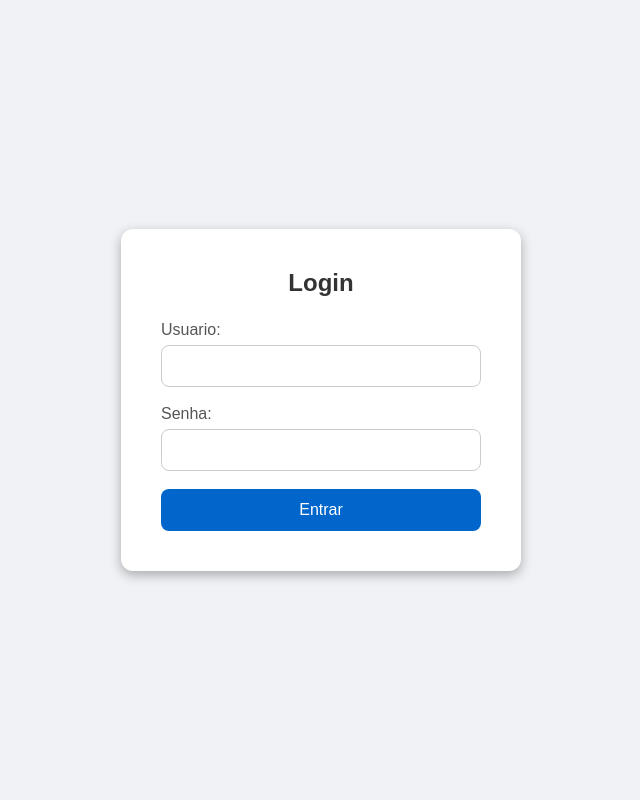
After one commit to ThalissonNG/ProjetoHqs, a Flask app: template templates/login.html in a window 1280 px wide. The commit adds this page. Shown: the whole page, without its empty margins (319-959 px from the left). Run offline with Flask 3, Linux system fonts and the light colour scheme; the template is opened without the code that fills it, so the values that code supplies are empty.

Commit message:
Login mais separação de scripts
Adicionado uma tela de login, e adicionado um script para cada tela no python visando uma melhor organização e scripts mais compactos

```diff
--- /dev/null
+++ b/app.py
@@ -0,0 +1,15 @@
+from flask import Flask
+from routes.home import home
+from routes.login import login
+
+app = Flask(__name__)
+app.secret_key = 'THALISSON'
+
+app.add_url_rule('/', view_func=login, methods=['GET', 'POST'])
+app.add_url_rule('/home', view_func=home)
+
+if __name__ == '__main__':
+    app.run(
+        debug=True,
+        host='0.0.0.0'
+    )
--- /dev/null
+++ b/static/login.css
@@ -0,0 +1,63 @@
+* {
+    box-sizing: border-box;
+    margin: 0;
+    padding: 0;
+    font-family: Arial, sans-serif;
+}
+
+body {
+    background: #f0f2f5;
+    display: flex;
+    justify-content: center;
+    align-items: center;
+    height: 100vh;
+}
+
+.login-container {
+    background: white;
+    padding: 40px;
+    border-radius: 12px;
+    box-shadow: 0 4px 12px rgba(0, 0, 0, 0.3);
+    width: 100%;
+    max-width: 400px;
+}
+
+.login-container h2 {
+    margin-bottom: 24px;
+    text-align: center;
+    color: #333;
+}
+
+.form-group {
+    margin-bottom: 18px;
+}
+
+.form-group label {
+    display: block;
+    margin-bottom: 6px;
+    color: #555;
+}
+
+.form-group input {
+    width: 100%;
+    padding: 12px;
+    border: 1px solid #ccc;
+    border-radius: 8px;
+    font-size: 14px;
+}
+
+.login-button {
+    width: 100%;
+    padding: 12px;
+    background-color: #0066cc;
+    color: white;
+    border: none;
+    border-radius: 8px;
+    font-size: 16px;
+    cursor: pointer;
+    transition: background 0.3s;
+}
+
+.login-button:hover {
+    background-color: #004c99;
+}
--- a/templates/home.html
+++ b/templates/home.html
@@ -22,7 +22,7 @@
         <ul class="list-hqs-completed">
             {%for pasta in pastas%}
             <li class="item">
-                <a href="#" target="_blank" class="link">
+                <a href="{{ url_for('login') }}" class="link">
                     <img src="/static/AssetsPowerRangers/Capas/{{pasta}}.webp" alt="{{pasta}}" class="capa">
                     <div class="divisor"></div>
                     <p class="tittle">{{pasta}}</p>
--- /dev/null
+++ b/templates/login.html
@@ -0,0 +1,37 @@
+<!DOCTYPE html>
+<html lang="en">
+<head>
+    <meta charset="UTF-8">
+    <meta name="viewport" content="width=device-width, initial-scale=1.0">
+    <link rel="stylesheet" href="{{ url_for('static', filename='login.css') }}">
+    <link rel="stylesheet" href="/static/login.css">
+    <title>Login</title>
+</head>
+<body>
+    <div class="login-container">
+        <h2>Login</h2>
+        <form method="POST" action="/">
+            <div class="form-group">
+                <label for="usuario">Usuario:</label>
+                <input type="usuario" id="usuario" name="usuario" required>
+            </div>
+
+            <div class="form-group">
+                <label for="senha">Senha:</label>
+                <input type="password" id="senha" name="senha" required>
+            </div>
+
+            <button class="login-button" type="submit">Entrar</button>
+        </form>
+        {% with messages = get_flashed_messages(category_filter=["login"])%}
+            {% if messages %}
+                <div class="erro">
+                    {% for message in messages %}
+                        <p>{{ message }}</p>
+                    {% endfor %}
+                </div>
+            {% endif %}
+        {% endwith %}
+    </div>
+</body>
+</html>
```
Also changed, not shown: routes/home.py (renamed from routes.py, +2 -11 lines), routes/login.py (added, +14 -0 lines).
